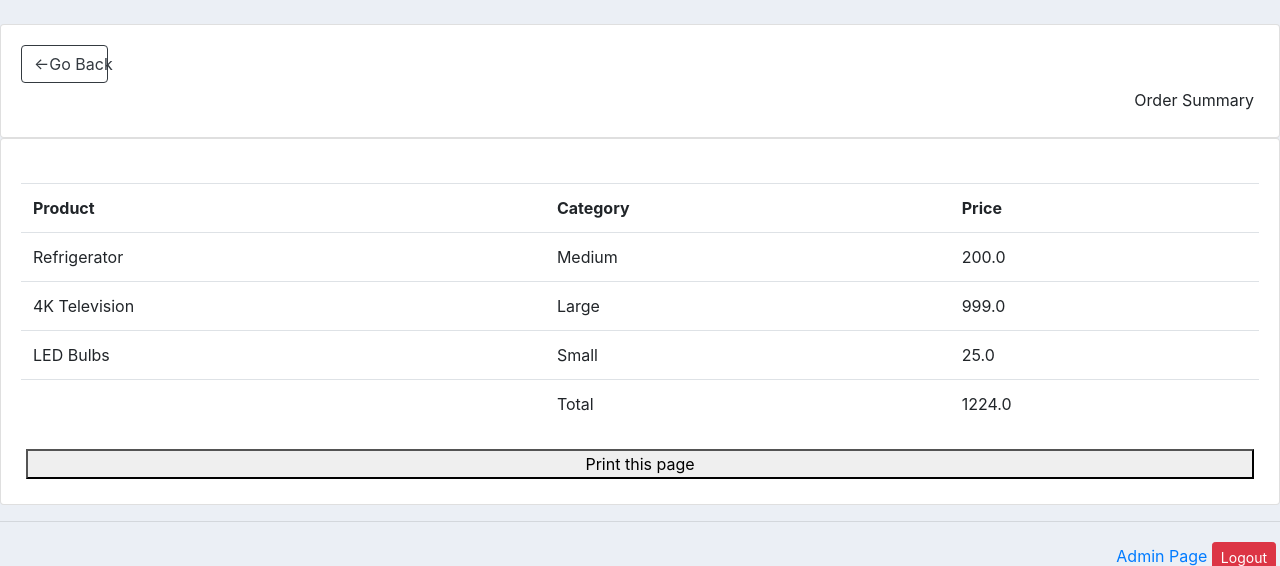
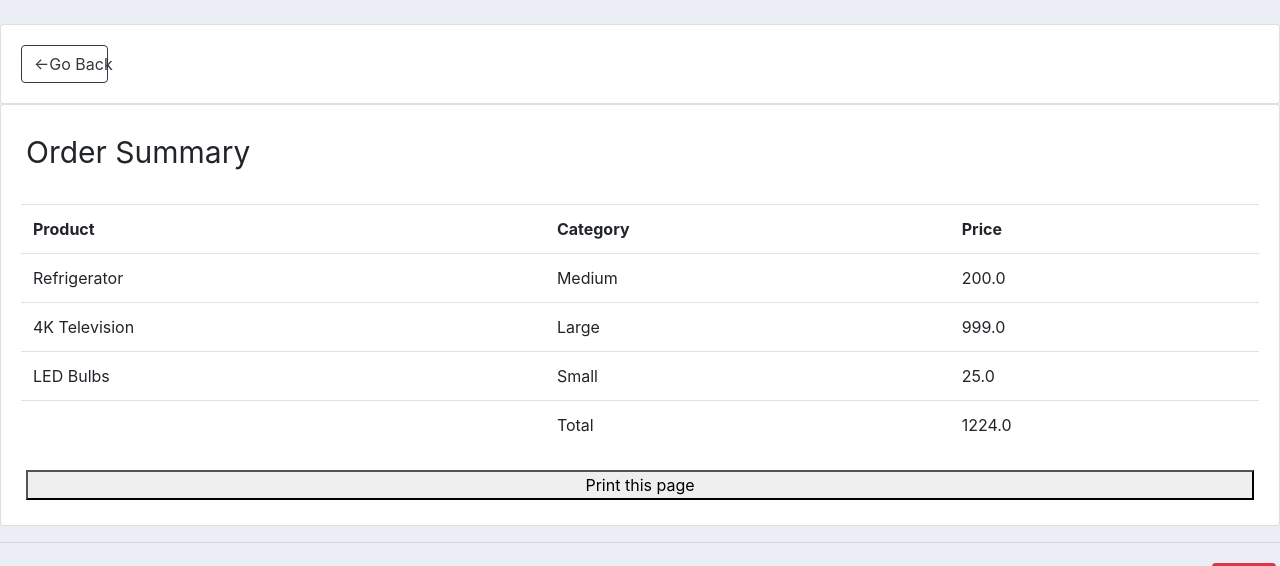
Before and after one commit to tohmyy/julien1-masterlive, a Django app: page /order_summary/ in a window 1280 px wide. Shown: the part 56-622 px from the top of the page. Run offline with Django 3.2, Linux system fonts and the light colour scheme; a user stored in the database is signed in; data comes from the database, SQL or seed files in the repository; some libraries are stand-ins or nearby versions.

Commit message:
Update order_summary.html

```diff
--- a/accounts/templates/accounts/order_summary.html
+++ b/accounts/templates/accounts/order_summary.html
@@ -7,10 +7,11 @@
 <div class="row">
     <div class="col-md">
         <div class="card card-body" style="text-align: right">
-            <a class = "btn btn-outline-dark" href = "{% url 'user' %}" style="width:7%; float:left"> &#x2190;Go Back</a>
-            <span style="float:right; margin:5px">Order Summary</span>
+            <a class = "btn btn-outline-dark" href = "{% url 'user' %}" style="width:7%; float:left padding: 3px"> &#x2190;Go Back</a>
+
         </div>
         <div class="card card-body">
+            <span style="float:right; margin:5px; font-size:30px">Order Summary</span>
             <table class="table">
         <tr>
         <th>Product</th>
```
